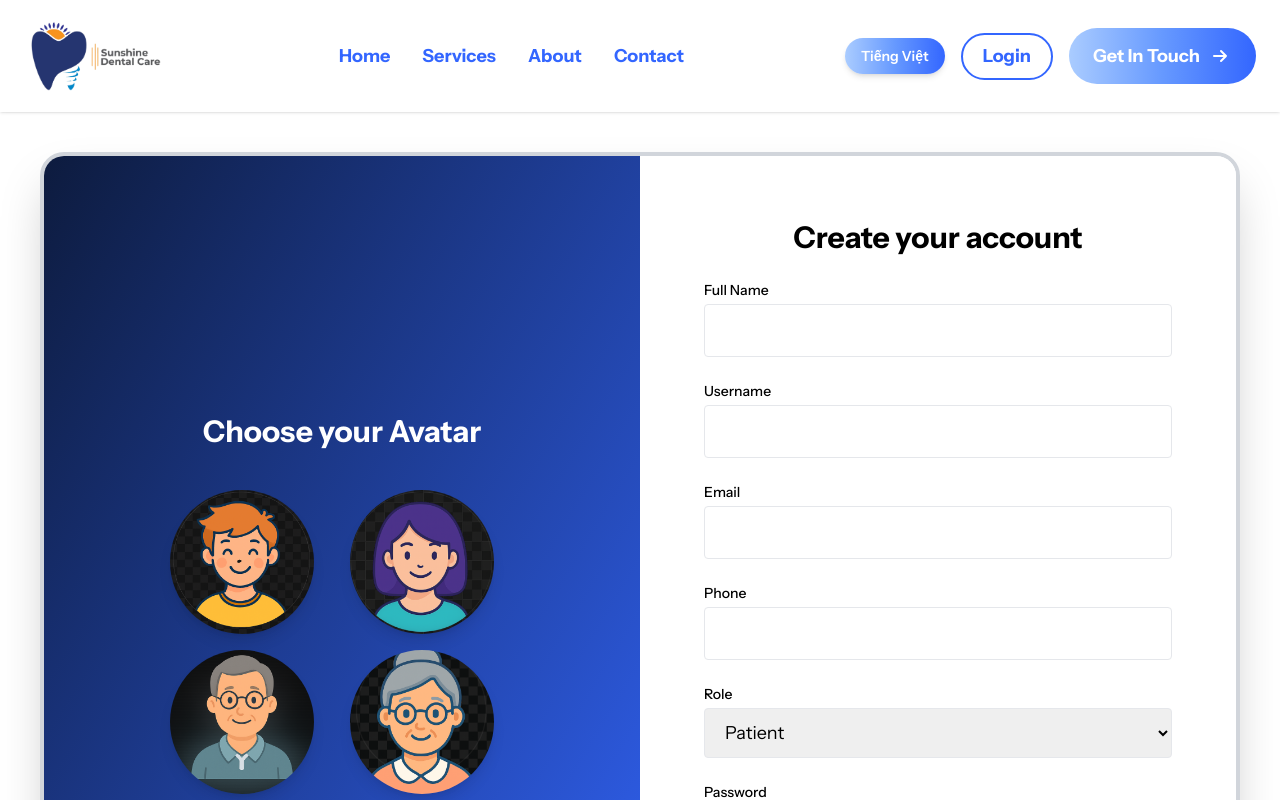
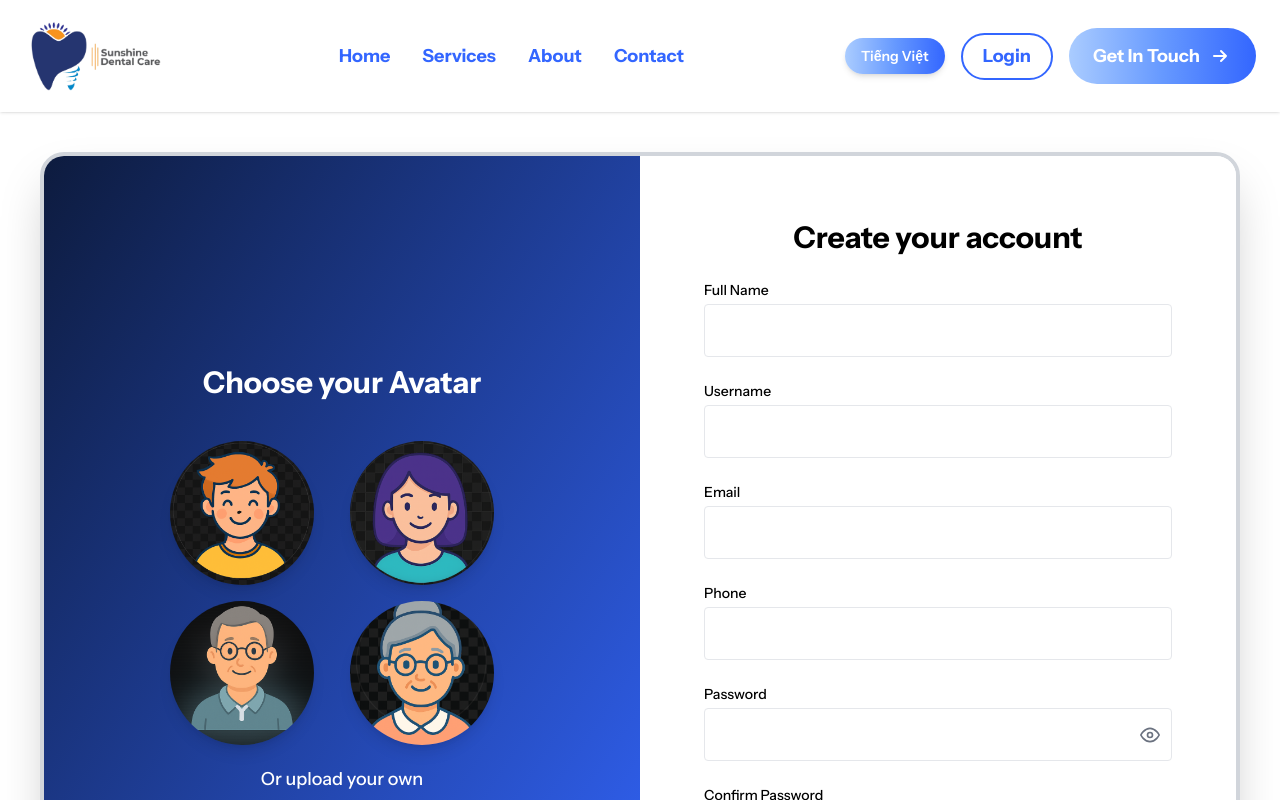
Before and after one commit to HoangNguyen49/DentalClinic, a React (Vite) app in the folder Dental-Clinic-FE/: page /register in a window 1280 px wide. Shown: the top 800 px of the page. Built offline with nearby package versions, Linux system fonts and the light colour scheme.

Commit message:
feat: Remove role selection from SignUp component

```diff
--- a/Dental-Clinic-FE/src/Pages/Auth/SignUp.tsx
+++ b/Dental-Clinic-FE/src/Pages/Auth/SignUp.tsx
@@ -16,7 +16,6 @@ const defaultAvatars = [
 
 function SignUp() {
   const navigate = useNavigate();
-  const [role, setRole] = useState("User");
   const [fullName, setFullName] = useState("");
   const [username, setUsername] = useState("");
   const [email, setEmail] = useState("");
@@ -84,7 +83,6 @@ function SignUp() {
           password,
           email,
           phone,
-          role,
           avatarUrl: customAvatar ? undefined : initialAvatarUrl,
         }
       );
@@ -200,17 +198,6 @@ function SignUp() {
                 type="email"
               />
               <InputField label="Phone" value={phone} setValue={setPhone} />
-              <div>
-                <label className="block mb-1 text-sm font-medium">Role</label>
-                <select
-                  value={role}
-                  onChange={(e) => setRole(e.target.value)}
-                  className="w-full border rounded px-4 py-3 focus:outline-none focus:ring-2 focus:ring-[#3366FF] text-base"
-                >
-                  <option value="User">Patient</option>
-                  <option value="Doctor">Doctor</option>
-                </select>
-              </div>
               <PasswordField
                 label="Password"
                 value={password}
```
